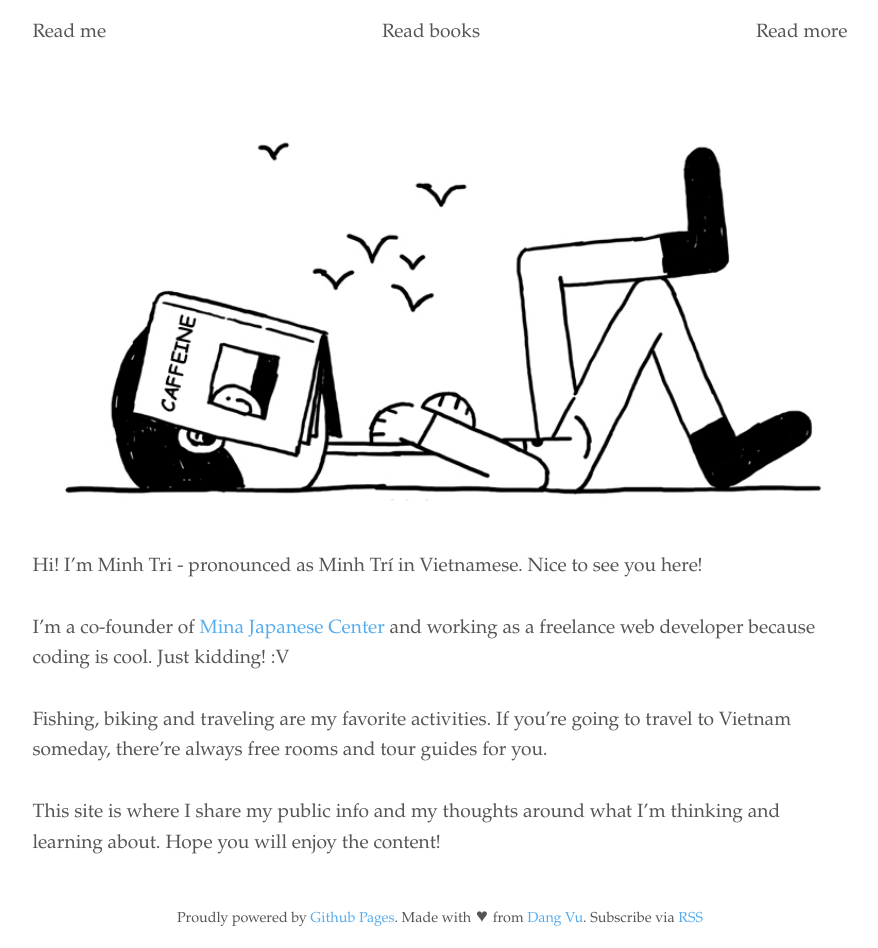
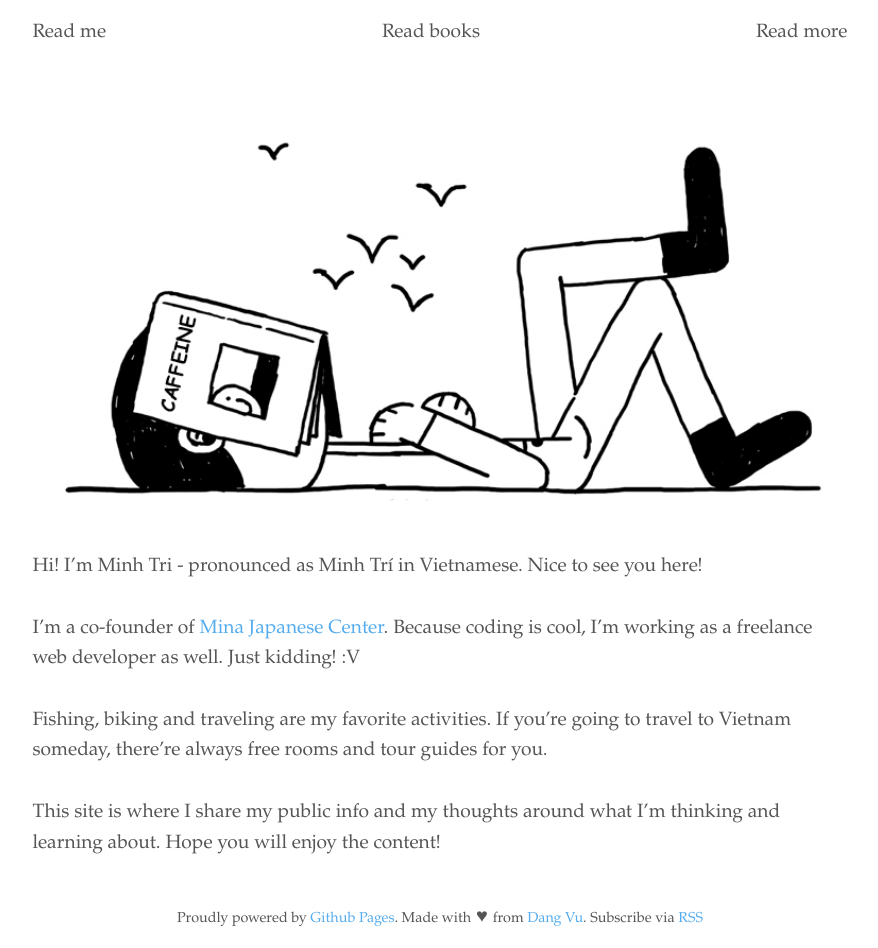
Before and after one commit to i30/i30.github.io, a Jekyll site: the page built from about.md, in a window 1280 px wide. Shown: the whole page, without its empty margins (200-1078 px from the left). Built offline with Jekyll 4.4.1, drawn with Linux system fonts in a browser that asks for light colours; comment, search, counter and statistics services are not loaded.

Commit message:
Update about.md

```diff
--- a/about.md
+++ b/about.md
@@ -5,7 +5,7 @@ permalink: /about/
 ---
 Hi! I'm Minh Tri - pronounced as Minh Trí in Vietnamese. Nice to see you here!
 
-I'm a co-founder of [Mina Japanese Center](https://en.mina.edu.vn) and working as a freelance web developer because coding is cool. Just kidding! :V
+I'm a co-founder of [Mina Japanese Center](https://en.mina.edu.vn). Because coding is cool, I'm working as a freelance web developer as well. Just kidding! :V
 
 Fishing, biking and traveling are my favorite activities. If you're going to travel to Vietnam someday, there're always free rooms and tour guides for you.
 
```
